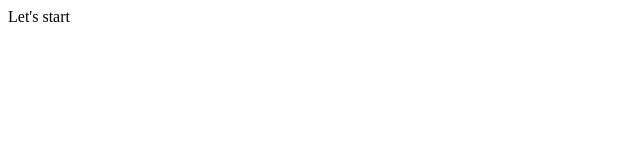
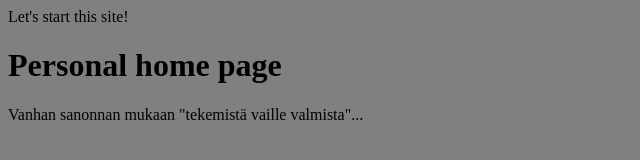
Before and after one commit to lassilaitinen/lassilaitinen.github.io, a plain HTML site: page index.html in a window 1280 px wide. Shown: the whole page, without its empty margins (0-640 px from the left). Drawn offline with Linux system fonts and the light colour scheme.

Commit message:
Added css-file and making the start for the -html -file

```diff
--- a/index.html
+++ b/index.html
@@ -1 +1,5 @@
-Let's start
+Let's start this site!
+<link href='style.css' type="text/css" rel="stylesheet" >
+<h1>Personal home page</h1>
+
+<p>Vanhan sanonnan mukaan "tekemistä vaille valmista"...</p>
--- /dev/null
+++ b/style.css
@@ -0,0 +1,3 @@
+html{
+	background-color: grey;
+}
```
